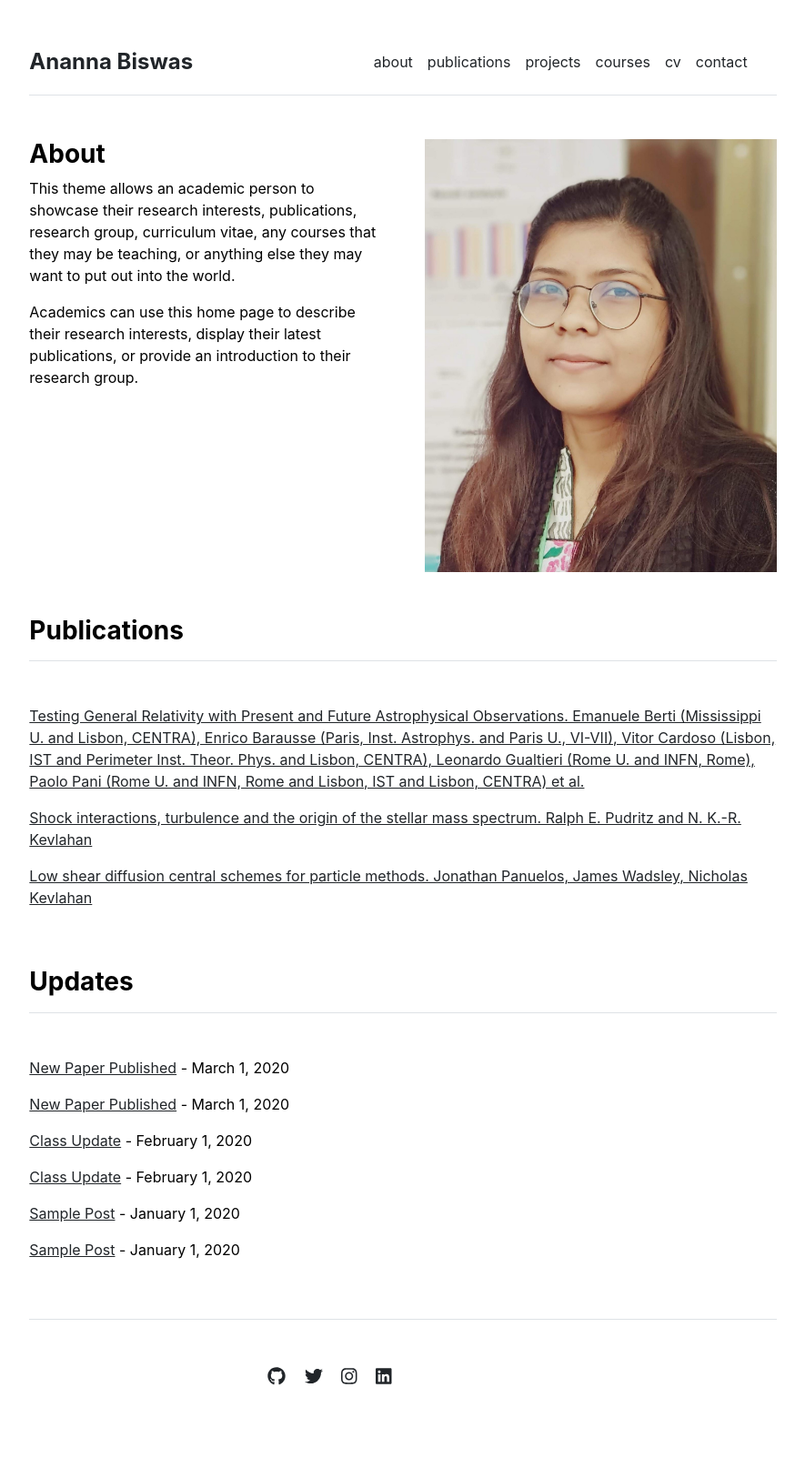
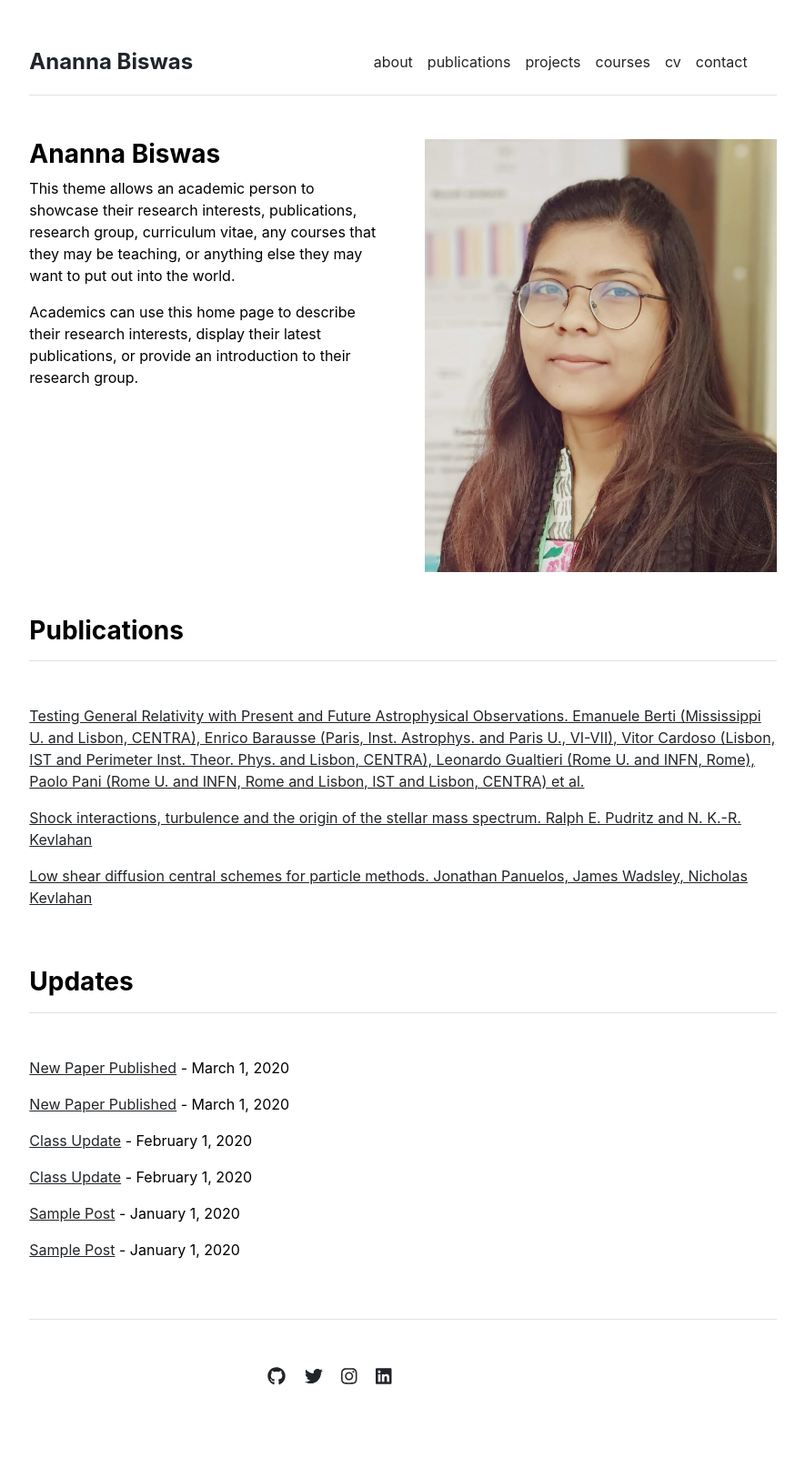
Before and after one commit to Anannabiswas/anannabiswas.github.io, a Jekyll site: the page built from index.md, in a window 1280 px wide. Shown: the whole page at 91% size, without its empty margins (197-1082 px from the left). Built offline with Jekyll 4.4.1, drawn with Linux system fonts in a browser that asks for light colours.

Commit message:
Update home.html

```diff
--- a/_layouts/home.html
+++ b/_layouts/home.html
@@ -4,7 +4,7 @@ layout: default
 
 <div class="row g-5 mb-5">
   <div class="col-md-6">
-    <h3 class="fw-bold">About</h3>
+    <h3 class="fw-bold">Ananna Biswas</h3>
     {{ content }}
   </div>
   <div class="col-md-6">
```
